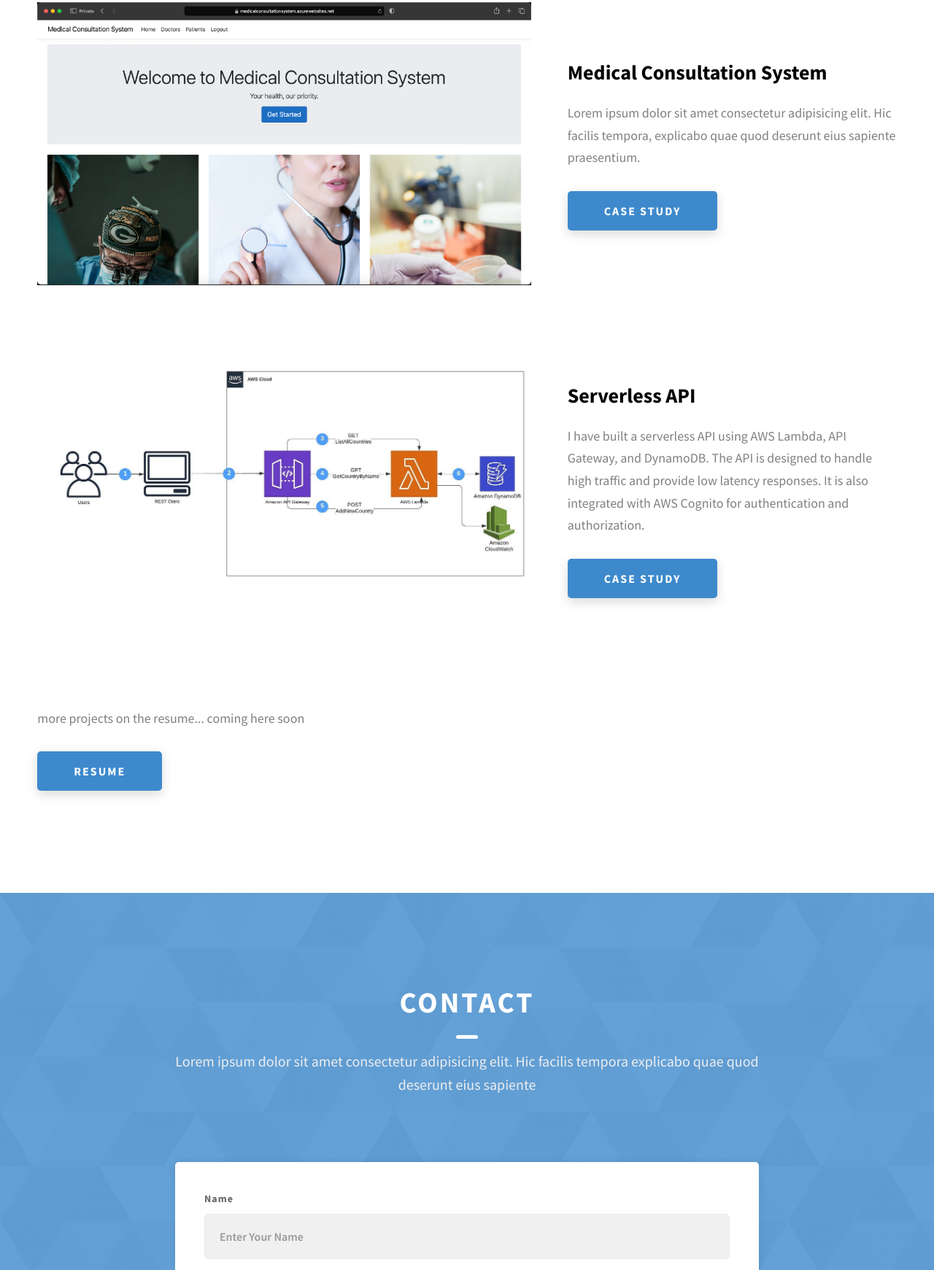
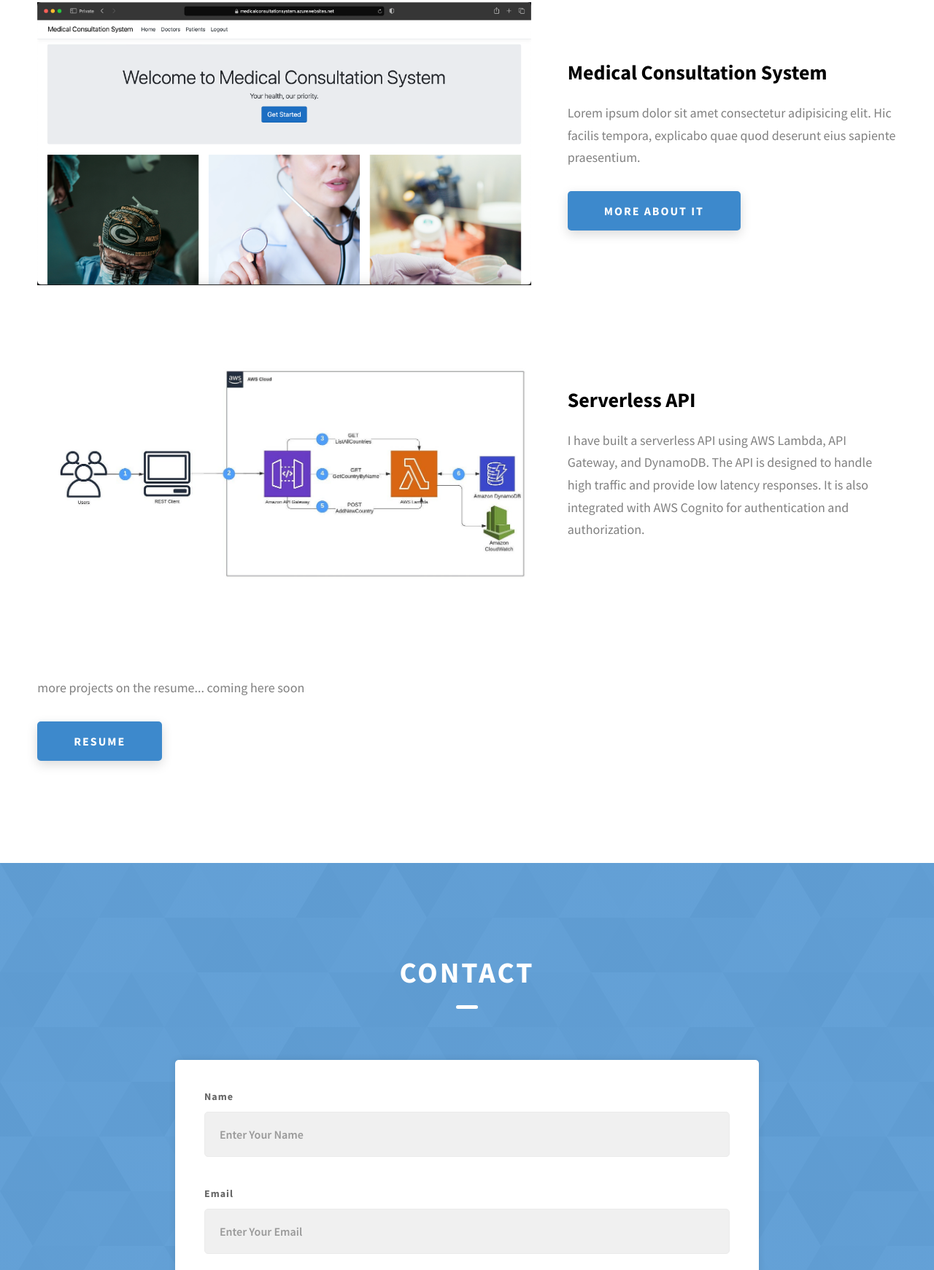
Before and after one commit to venkataramanagovindu/portfolio, a website: page index.html in a window 1280 px wide. Shown: the part 2279-4020 px from the top of the page at 73% size. Drawn offline with Linux system fonts and the light colour scheme.

Commit message:
Update project links and remove unnecessary content

```diff
--- a/index.html
+++ b/index.html
@@ -246,7 +246,7 @@ Passionate about building scalable and efficient solutions, from serverless arch
                 href="./project-1.html"
                 class="btn btn--med btn--theme dynamicBgClr"
                 target="_blank"
-                >Case Study</a
+                >More About It</a
               >
             </div>
           </div>
@@ -265,12 +265,7 @@ Passionate about building scalable and efficient solutions, from serverless arch
                 I have built a serverless API using AWS Lambda, API Gateway, and DynamoDB. The API is designed to handle high traffic and provide low latency responses.
                 It is also integrated with AWS Cognito for authentication and authorization.
               </p>
-              <a
-                href="./project-2.html"
-                class="btn btn--med btn--theme dynamicBgClr"
-                target="_blank"
-                >Case Study</a
-              >
+
             </div>
           </div>
           <div class="projects__row">
@@ -282,7 +277,7 @@ Passionate about building scalable and efficient solutions, from serverless arch
               </p>
 
               <a
-                href=""
+                href="https://drive.google.com/file/d/1mTxMUBQAklhOIacU9SSQGyMwDB9Md9lv/view?usp=drive_link"
                 class="btn btn--med btn--theme dynamicBgClr"
                 target="_blank"
                 >Resume</a
@@ -297,8 +292,6 @@ Passionate about building scalable and efficient solutions, from serverless arch
         <h2 class="heading heading-sec heading-sec__mb-med">
           <span class="heading-sec__main heading-sec__main--lt">Contact</span>
           <span class="heading-sec__sub heading-sec__sub--lt">
-            Lorem ipsum dolor sit amet consectetur adipisicing elit. Hic facilis
-            tempora explicabo quae quod deserunt eius sapiente
           </span>
         </h2>
         <div class="contact__form-container">
@@ -385,8 +378,6 @@ Passionate about building scalable and efficient solutions, from serverless arch
           <div class="main-footer__row main-footer__row-2">
             <h4 class="heading heading-sm text-lt">Venkata Ramana Govindu</h4>
             <p class="main-footer__short-desc">
-              Lorem ipsum dolor sit amet consectetur adipisicing elit facilis
-              tempora explicabo quae quod deserunt
             </p>
           </div>
         </div>
```
